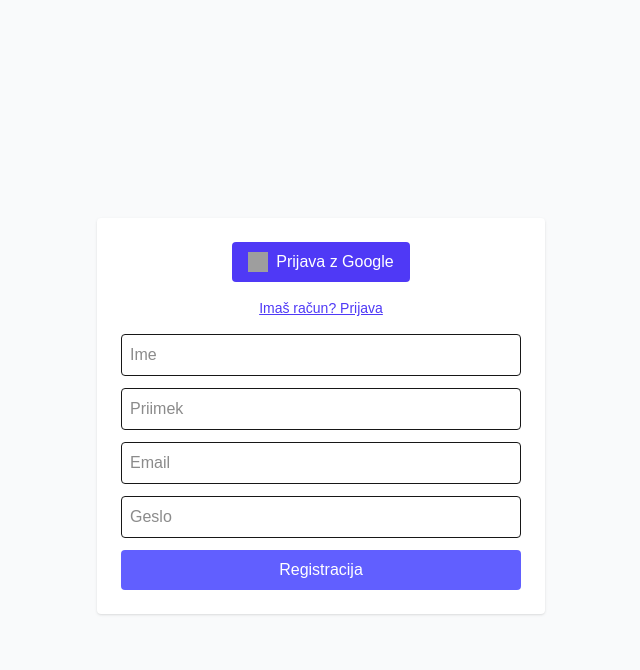
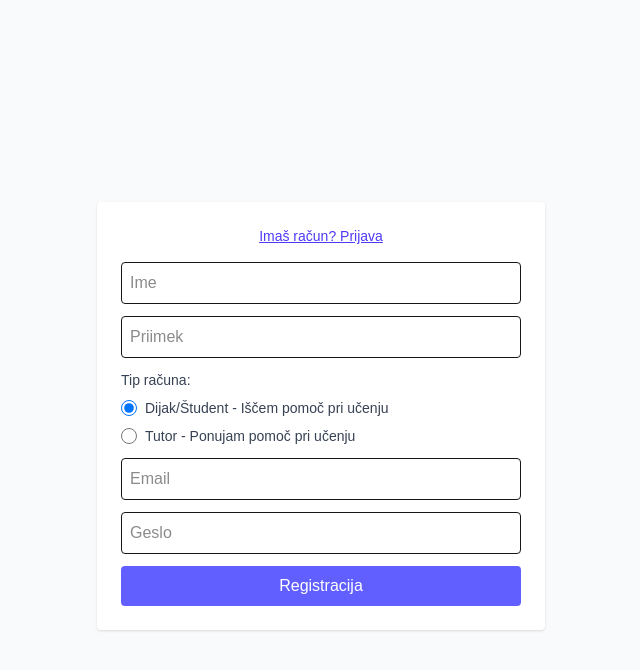
Before and after one commit to jurenadrah/SkillShareHub, a Next.js app in the folder skillsharehub/: page /prijava in a window 1280 px wide. Both pictures are taken after a click on the button "Nimaš računa? Registriraj se". Shown: the top 670 px of the page, without its empty margins (319-959 px from the left). Built offline with nearby package versions, Linux system fonts and the light colour scheme; no server answers; grey boxes are pictures that could not be loaded.

Commit message:
sign up in connect google spremembe

```diff
--- a/skillsharehub/src/app/components/AuthForm.tsx
+++ b/skillsharehub/src/app/components/AuthForm.tsx
@@ -8,6 +8,7 @@ export default function AuthForm() {
   const [password, setPassword] = useState('');
   const [ime, setIme] = useState('');
   const [priimek, setPriimek] = useState('');
+  const [tutor, setTutor] = useState(false);
   const [mode, setMode] = useState<'login' | 'signup'>('login');
   const [loading, setLoading] = useState(false);
   const [error, setError] = useState('');
@@ -24,31 +25,12 @@ export default function AuthForm() {
 
     const { data: listener } = supabase.auth.onAuthStateChange((_event, session) => {
       setUser(session?.user ?? null);
-      if (session?.user) {
-        handleProfile(session.user);
-      }
     });
 
     return () => {
       listener.subscription.unsubscribe();
     };
-    // eslint-disable-next-line
   }, []);
-
-  // Google prijava/registracija
-  const handleGoogleSignIn = async () => {
-    setLoading(true);
-    setError('');
-    setSuccess('');
-    const { error } = await supabase.auth.signInWithOAuth({
-      provider: 'google',
-      options: {
-        scopes: 'openid email profile https://www.googleapis.com/auth/calendar.events https://www.googleapis.com/auth/calendar.readonly',
-      }
-    });
-    if (error) setError(error.message);
-    setLoading(false);
-  };
 
   // Navadna registracija
   const handleSignUp = async (e: React.FormEvent) => {
@@ -72,12 +54,18 @@ export default function AuthForm() {
     // 2. Dodaš v svojo tabelo Uporabniki
     const { error: dbError } = await supabase
       .from('Uporabniki')
-      .insert([{ email, ime, priimek }]);
+      .insert([{ email, ime, priimek, tutor }]);
 
     if (dbError) {
       setError(dbError.message);
     } else {
       setSuccess('Registracija uspešna! Preveri email za potrditev.');
+      // Reset form
+      setEmail('');
+      setPassword('');
+      setIme('');
+      setPriimek('');
+      setTutor(false);
     }
     setLoading(false);
   };
@@ -100,29 +88,6 @@ export default function AuthForm() {
     setLoading(false);
   };
 
-  // Sinhronizacija uporabnika v tabelo Uporabniki (za Google prijavo)
-  const handleProfile = async (authUser: any) => {
-    if (!authUser) return;
-    const { data: existing } = await supabase
-      .from('Uporabniki')
-      .select('*')
-      .eq('email', authUser.email)
-      .single();
-
-    if (!existing) {
-      // Ime in priimek iz Google profila
-      const fullName = authUser.user_metadata?.full_name || '';
-      const [ime, ...priimekArr] = fullName.split(' ');
-      const priimek = priimekArr.join(' ');
-      await supabase.from('Uporabniki').insert([
-        {
-          email: authUser.email,
-          ime: ime || '',
-          priimek: priimek || '',
-        },
-      ]);
-    }
-  };
 
   // Odjava
   const signOut = async () => {
@@ -131,6 +96,7 @@ export default function AuthForm() {
     setSuccess('');
     setError('');
   };
+
 
   return (
     <div className="max-w-md w-full mx-auto bg-white rounded shadow p-6 mt-8">
@@ -146,20 +112,6 @@ export default function AuthForm() {
         </div>
       ) : (
         <>
-          <div className="mb-4 flex justify-center">
-            <button
-              onClick={handleGoogleSignIn}
-              disabled={loading}
-              className="flex items-center gap-2 px-4 py-2 bg-indigo-600 text-white rounded hover:bg-indigo-700"
-            >
-              <img
-                src="https://www.svgrepo.com/show/475656/google-color.svg"
-                alt="Google"
-                className="h-5 w-5"
-              />
-              {loading ? 'Povezujem...' : 'Prijava z Google'}
-            </button>
-          </div>
           <div className="flex justify-center mb-4">
             <button
               onClick={() => setMode(mode === 'login' ? 'signup' : 'login')}
@@ -192,6 +144,42 @@ export default function AuthForm() {
                   className="w-full p-2 border rounded"
                   required
                 />
+
+                {/* Tutor selection for normal registration */}
+                <div className="space-y-2">
+                  <label className="block text-sm font-medium text-gray-700">
+                    Tip računa:
+                  </label>
+                  <div className="space-y-2">
+                    <div className="flex items-center space-x-2">
+                      <input
+                        type="radio"
+                        id="signup-student"
+                        name="signupUserType"
+                        checked={!tutor}
+                        onChange={() => setTutor(false)}
+                        className="w-4 h-4 text-indigo-600"
+                      />
+                      <label htmlFor="signup-student" className="text-sm text-gray-700">
+                        Dijak/Študent - Iščem pomoč pri učenju
+                      </label>
+                    </div>
+
+                    <div className="flex items-center space-x-2">
+                      <input
+                        type="radio"
+                        id="signup-tutor"
+                        name="signupUserType"
+                        checked={tutor}
+                        onChange={() => setTutor(true)}
+                        className="w-4 h-4 text-indigo-600"
+                      />
+                      <label htmlFor="signup-tutor" className="text-sm text-gray-700">
+                        Tutor - Ponujam pomoč pri učenju
+                      </label>
+                    </div>
+                  </div>
+                </div>
               </>
             )}
             <input
@@ -223,8 +211,8 @@ export default function AuthForm() {
                 ? 'Prijava'
                 : 'Registracija'}
             </button>
-            {error && <div className="text-red-500">{error}</div>}
-            {success && <div className="text-green-600">{success}</div>}
+            {error && <div className="text-red-500 text-sm">{error}</div>}
+            {success && <div className="text-green-600 text-sm">{success}</div>}
           </form>
         </>
       )}
--- a/skillsharehub/src/app/student/page.tsx
+++ b/skillsharehub/src/app/student/page.tsx
@@ -16,11 +16,15 @@ type Uporabnik = {
 export default function StudentProfile() {
   const [uporabnik, setUporabnik] = useState<Uporabnik | null>(null)
   const [loading, setLoading] = useState(true)
+  const [googleLoading, setGoogleLoading] = useState(false)
 
   const [email, setEmail] = useState('')
   const [bio, setBio] = useState('')
   const [profilnaSlika, setProfilnaSlika] = useState('')
   const [editMode, setEditMode] = useState(false)
+
+  const [hasGoogleConnected, setHasGoogleConnected] = useState(false)
+  const [showGoogleConnect, setShowGoogleConnect] = useState(false)
 
   const [error, setError] = useState<string | null>(null)
   const [success, setSuccess] = useState<string | null>(null)
@@ -32,6 +36,9 @@ export default function StudentProfile() {
         setLoading(false)
         return
       }
+
+      // Check if user has Google connected
+      setHasGoogleConnected(user.app_metadata?.providers?.includes('google') || false)
 
       const { data, error } = await supabase
         .from('Uporabniki')
@@ -90,6 +97,31 @@ export default function StudentProfile() {
     }
   }
 
+  // Connect Google Account
+  const connectGoogleAccount = async () => {
+    setGoogleLoading(true)
+    setError(null)
+
+    try {
+      const { data, error } = await supabase.auth.signInWithOAuth({
+        provider: 'google',
+        options: {
+          redirectTo: `${window.location.origin}/student`,
+          scopes: 'openid email profile https://www.googleapis.com/auth/calendar.events https://www.googleapis.com/auth/calendar.readonly',
+        }
+      })
+
+      if (error) {
+        setError('Napaka pri povezavi Google računa: ' + error.message)
+        setGoogleLoading(false)
+      }
+      // Če ni napake, bo uporabnik preusmerjen na Google prijavno stran
+    } catch (e: any) {
+      setError('Napaka: ' + e.message)
+      setGoogleLoading(false)
+    }
+  }
+
   if (loading) return <p>Nalaganje...</p>
   if (!uporabnik) return <p>Uporabnik ni prijavljen.</p>
 
@@ -130,6 +162,64 @@ export default function StudentProfile() {
               />
             ) : (
               <p className="text-gray-800 whitespace-pre-wrap">{bio || 'Ni opisa.'}</p>
+            )}
+          </div>
+
+          {/* Google account connection */}
+          <div className="mt-4">
+            <label className="block font-semibold mb-1">Povezani računi:</label>
+
+            {hasGoogleConnected ? (
+              <div className="flex items-center gap-2 p-2 bg-green-50 border border-green-200 rounded text-sm">
+                <img
+                  src="https://www.svgrepo.com/show/475656/google-color.svg"
+                  alt="Google"
+                  className="h-4 w-4"
+                />
+                <span className="text-green-700">Google račun povezan</span>
+              </div>
+            ) : (
+              <>
+                {!showGoogleConnect ? (
+                  <button
+                    onClick={() => setShowGoogleConnect(true)}
+                    className="flex items-center gap-2 p-2 bg-blue-50 text-blue-700 border border-blue-200 rounded hover:bg-blue-100 text-sm"
+                  >
+                    <img
+                      src="https://www.svgrepo.com/show/475656/google-color.svg"
+                      alt="Google"
+                      className="h-4 w-4"
+                    />
+                    <span>+ Poveži Google račun</span>
+                  </button>
+                ) : (
+                  <div className="p-3 bg-blue-50 rounded border border-blue-200 space-y-2">
+                    <p className="text-sm text-blue-800">
+                      Povezava Google računa bo omogočila dostop do Google Calendar funkcij.
+                    </p>
+                    <div className="flex gap-2">
+                      <button
+                        onClick={connectGoogleAccount}
+                        disabled={googleLoading}
+                        className="flex-1 flex items-center justify-center gap-2 px-3 py-2 bg-blue-600 text-white rounded hover:bg-blue-700 text-sm"
+                      >
+                        <img
+                          src="https://www.svgrepo.com/show/475656/google-color.svg"
+                          alt="Google"
+                          className="h-4 w-4"
+                        />
+                        {googleLoading ? 'Povezujem...' : 'Poveži'}
+                      </button>
+                      <button
+                        onClick={() => setShowGoogleConnect(false)}
+                        className="px-3 py-2 bg-gray-400 text-white rounded hover:bg-gray-500 text-sm"
+                      >
+                        Prekliči
+                      </button>
+                    </div>
+                  </div>
+                )}
+              </>
             )}
           </div>
         </div>
```
